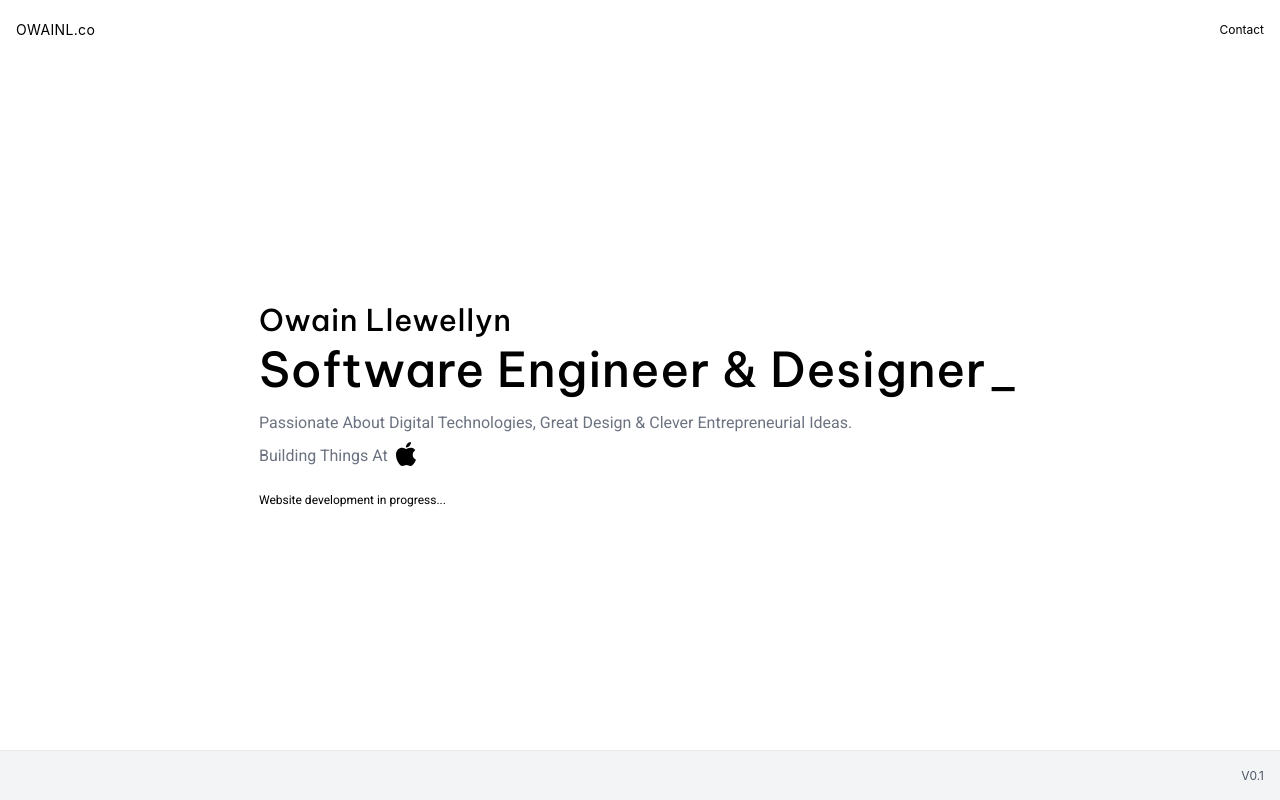
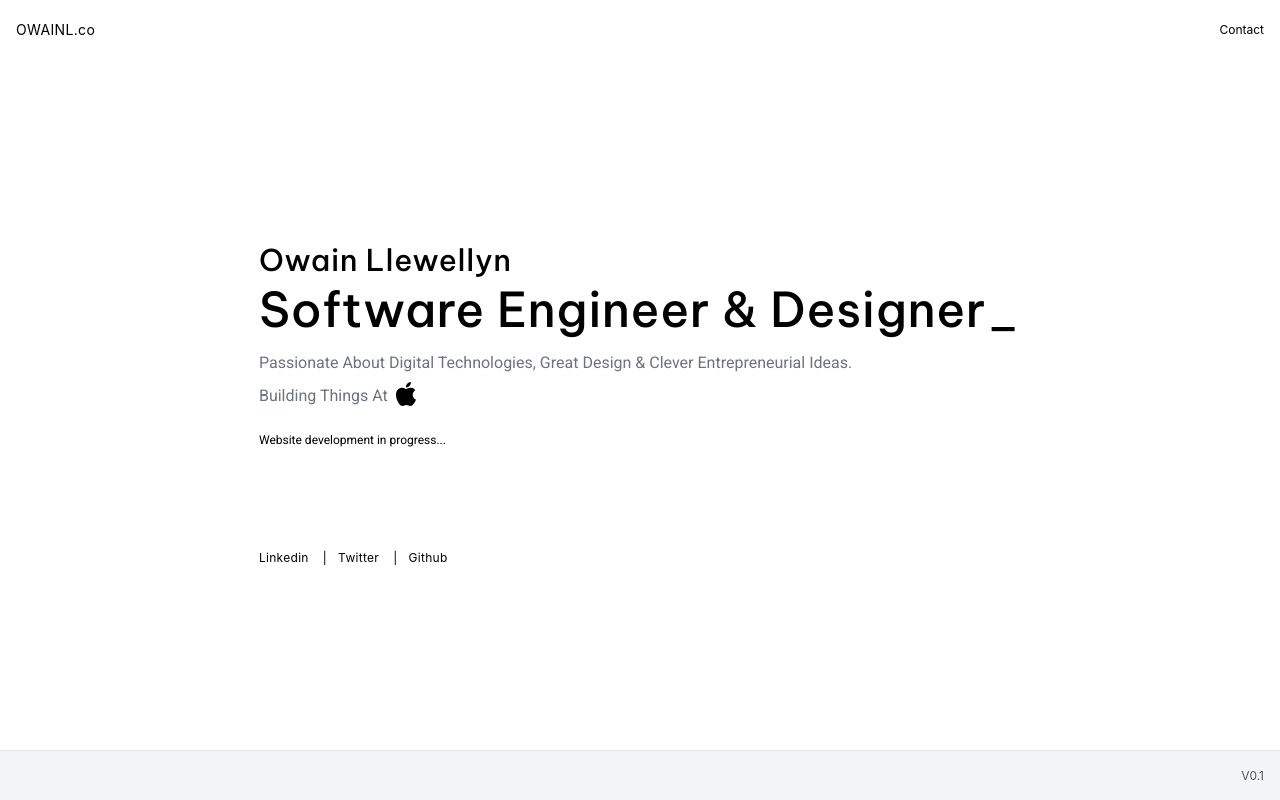
Before and after one commit to owzzz/owainl.blog, a Next.js app: page / in a window 1280 px wide. Built offline with nearby package versions, Linux system fonts and the light colour scheme.

Commit message:
Update links

```diff
--- a/pages/index.tsx
+++ b/pages/index.tsx
@@ -39,8 +39,21 @@ export default function Home() {
               <p className={`${roboto.variable} font-body`}>Building Things At</p>
               <Image src="/apple.svg" className="ml-2 relative bottom-0.5" alt="Apple Logo" width={20} height={20} />
             </div>
+            <p className={`${roboto.variable} font-body text-xs text-black mt-6`}>Website development in progress...</p>
 
-            <p className={`${roboto.variable} font-body text-xs text-black mt-6`}>Website development in progress...</p>
+            <div className='mt-24'>
+              <ul className='flex items-center space-x-3'>
+                <li className='pr-0.5'>
+                  <Link className="text-xs text-black hover:text-gray-700 tracking-wide" href="https://www.linkedin.com/in/owainllewellyn/" target="_blank">Linkedin</Link>
+                </li>
+                <li className='pr-0.5'>
+                  <Link className="text-xs text-black hover:text-gray-700 tracking-wide" href="https://twitter.com/Owzzz" target="_blank">|&nbsp;&nbsp;&nbsp;Twitter</Link>
+                </li>
+                <li className='pr-0.5'>
+                  <Link className="text-xs text-black hover:text-gray-700 tracking-wide" href="http://github.com/owzzz" target="_blank">|&nbsp;&nbsp;&nbsp;Github</Link>
+                </li>
+              </ul>
+            </div>
           </div>
         </section>
         <footer className="flex-none flex px-6 md:px-4 justify-end items-center h-[50px] bg-gray-100 border-t border-gray-200">
```
